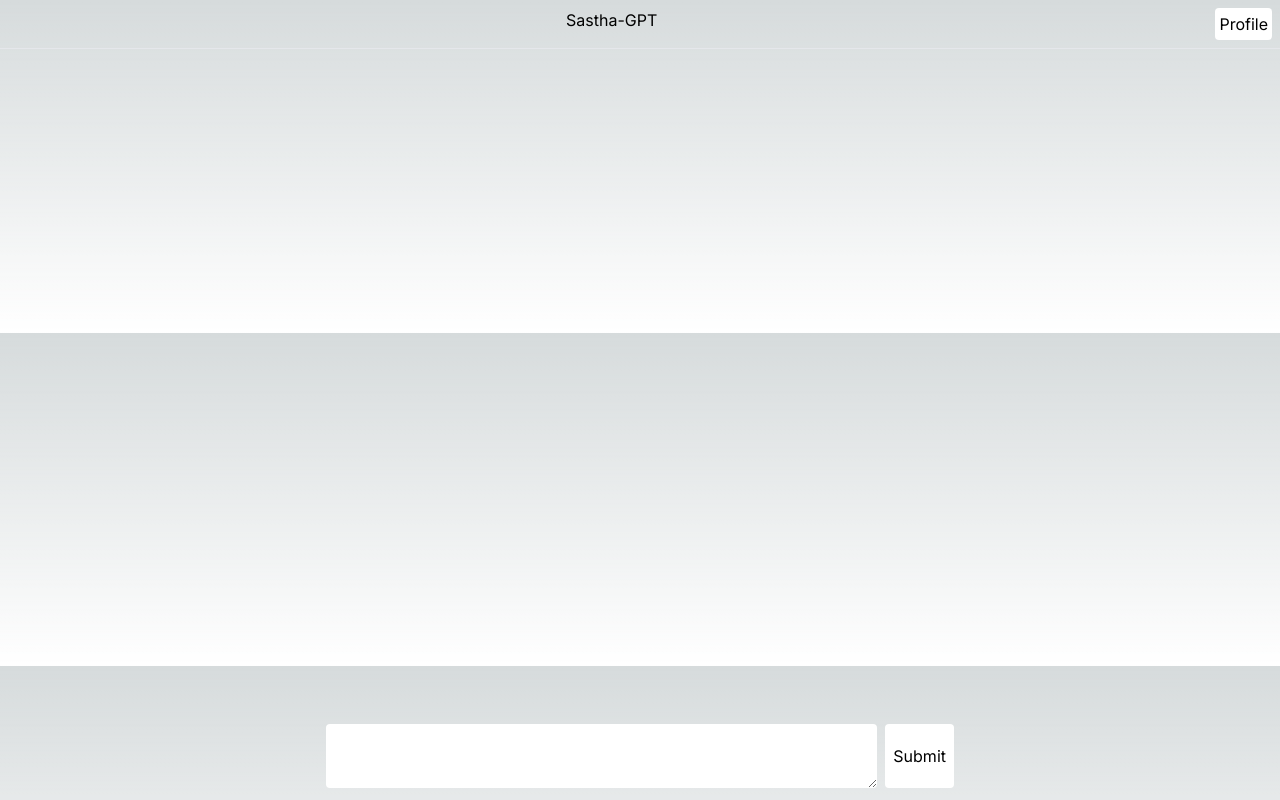
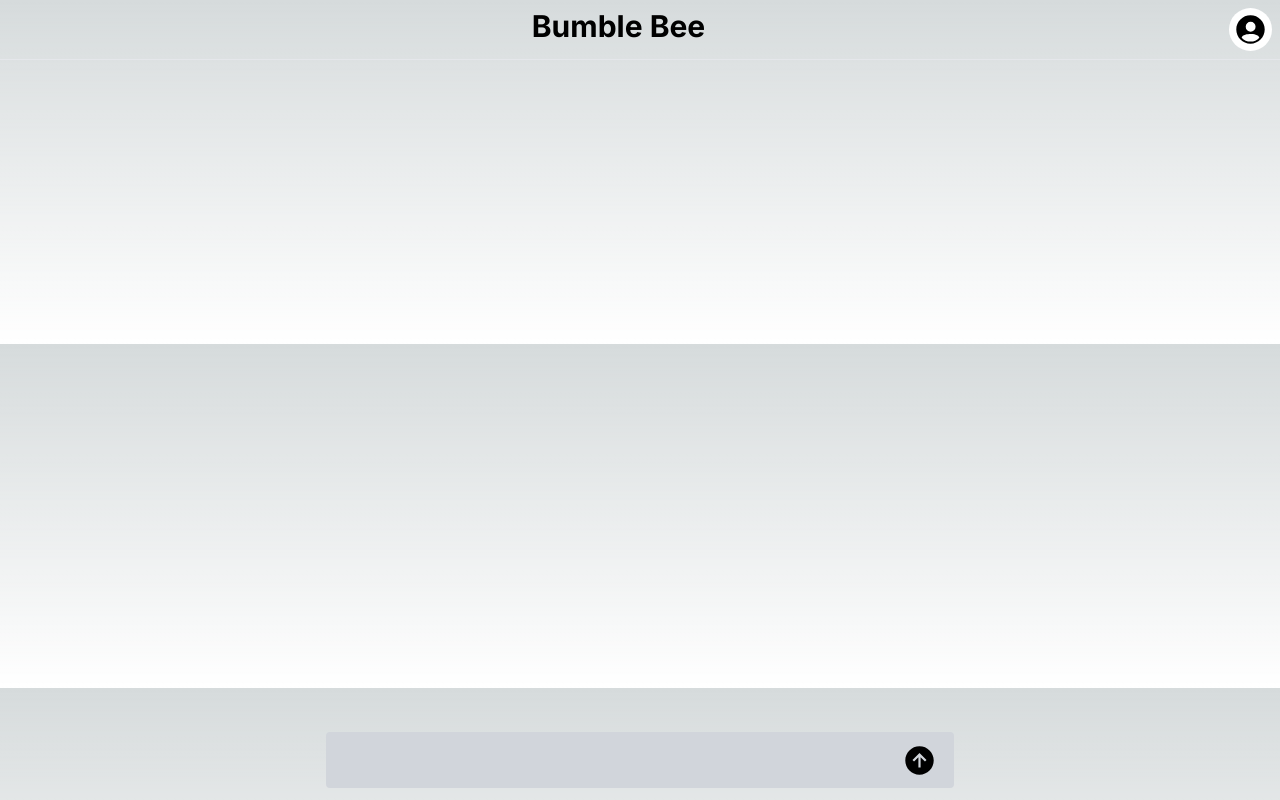
Before and after one commit to Al-Fareed/Bumble-Bee, a Next.js app: page /chat in a window 1280 px wide. Built offline with nearby package versions, Linux system fonts and the light colour scheme.

Commit message:
improved design

```diff
--- a/package.json
+++ b/package.json
@@ -25,7 +25,8 @@
     "openai": "^4.37.1",
     "react": "^18",
     "react-dom": "^18",
-    "react-hot-toast": "^2.4.1"
+    "react-hot-toast": "^2.4.1",
+    "react-icons": "^5.2.1"
   },
   "devDependencies": {
     "@types/bcryptjs": "^2.4.6",
--- a/src/app/chat/page.tsx
+++ b/src/app/chat/page.tsx
@@ -2,45 +2,81 @@
 import React, { useState, useEffect } from "react";
 import Link from "next/link";
 import { useCompletion } from "ai/react";
-
+import { IoArrowUpCircleSharp } from "react-icons/io5";
+import { IoPersonCircleSharp } from "react-icons/io5";
 const Page = () => {
-  interface ChatEntry {
-    userPrompt: string;
-    aiResponse: string;
+  useEffect(() => {
+    document.title = 'Bumble Bee'
+  })
+  interface ChatHistory {
+    userPrompt: String;
+    aiResponse: String;
   }
+  const [chats, setChats] = useState<ChatHistory[]>([]);
   const { completion, input, handleInputChange, handleSubmit, setInput } =
     useCompletion({
-      onResponse: () => {
+      onFinish: (prompt: string, completion: string) => {
+        setChats((prevChats) => [
+          ...prevChats,
+          {
+            userPrompt: input,
+            aiResponse: completion,
+          },
+        ]);
         setInput("");
-    }});
+      },
+    });
   return (
     <div className="">
-      <div className="flex m-2">
-        <span className="flex ml-auto mr-auto">Sastha-GPT</span>
-        <Link className="bg-white text-black p-1 rounded" href={"/profile"}>
-          Profile
+      <div className="flex m-2 h-full">
+        <span className="flex ml-auto mr-auto text-center text-3xl  font-bold">
+          Bumble Bee
+        </span>
+        <Link
+          className="bg-white text-black p-1 rounded-full"
+          href={"/profile"}
+        >
+          <IoPersonCircleSharp size={35} />
         </Link>
       </div>
       <hr className="mt-2" />
       <div>
-        <div style={{ maxHeight: "78vh",width:"60vw"}} className=" mr-auto ml-auto mt-3 rounded p-4 overflow-scroll mb-60 ">
-          {completion}
+        <div
+          style={{ maxHeight: "78vh", width: "60vw" }}
+          className=" mr-auto ml-auto mt-3 rounded p-4 overflow-scroll mb-60 "
+        >
+          {chats.map((chat) => (
+            <div className="flex flex-col">
+              <div className="ml-auto mr-2 w-fit bg-white text-black rounded-2xl p-2 max-w-2xl">
+                {chat.userPrompt}
+              </div>
+              <div className="bg-gray-600 rounded-2xl p-2 mb-7 mt-1 max-w-3xl">
+                {chat.aiResponse}
+              </div>
+            </div>
+          ))}
         </div>
         <div className="fixed bottom-0 left-0 right-0 mx-auto w-full flex justify-center p-3">
           <form
-            className="inline-flex w-6/12"
+            className="inline-flex w-6/12 "
             onSubmit={(e) => {
               e.preventDefault();
               handleSubmit();
             }}
           >
-            <textarea
-              className="text-black outline-none mr-2 w-full rounded h-auto p-2"
+            <input
+              className="text-black outline-none bg-gray-300 mr-1 w-full rounded h-14 p-2 pr-16"
               value={input}
               onChange={handleInputChange}
+              onKeyDown={(e: any) => {
+                e.key.toLowerCase() === "enter" && handleInputChange;
+              }}
             />
-            <button type="submit" className="rounded p-2 bg-white text-black">
-              Submit
+            <button
+              type="submit"
+              className="rounded p-2 bg-tranparent -m-16 text-black"
+            >
+              <IoArrowUpCircleSharp size={35} />
             </button>
           </form>
         </div>
```
Also changed, not shown: 1 other file (tests, documents, lock files or other folders).
